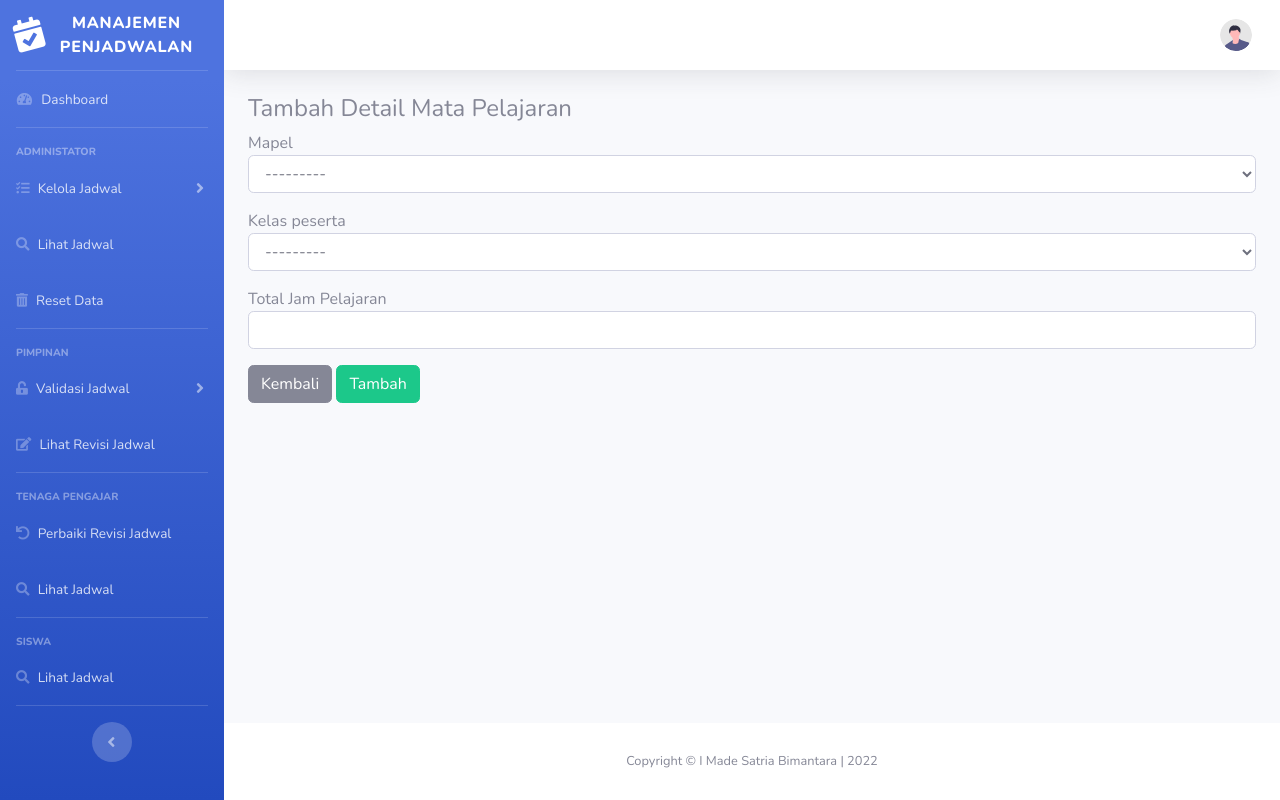
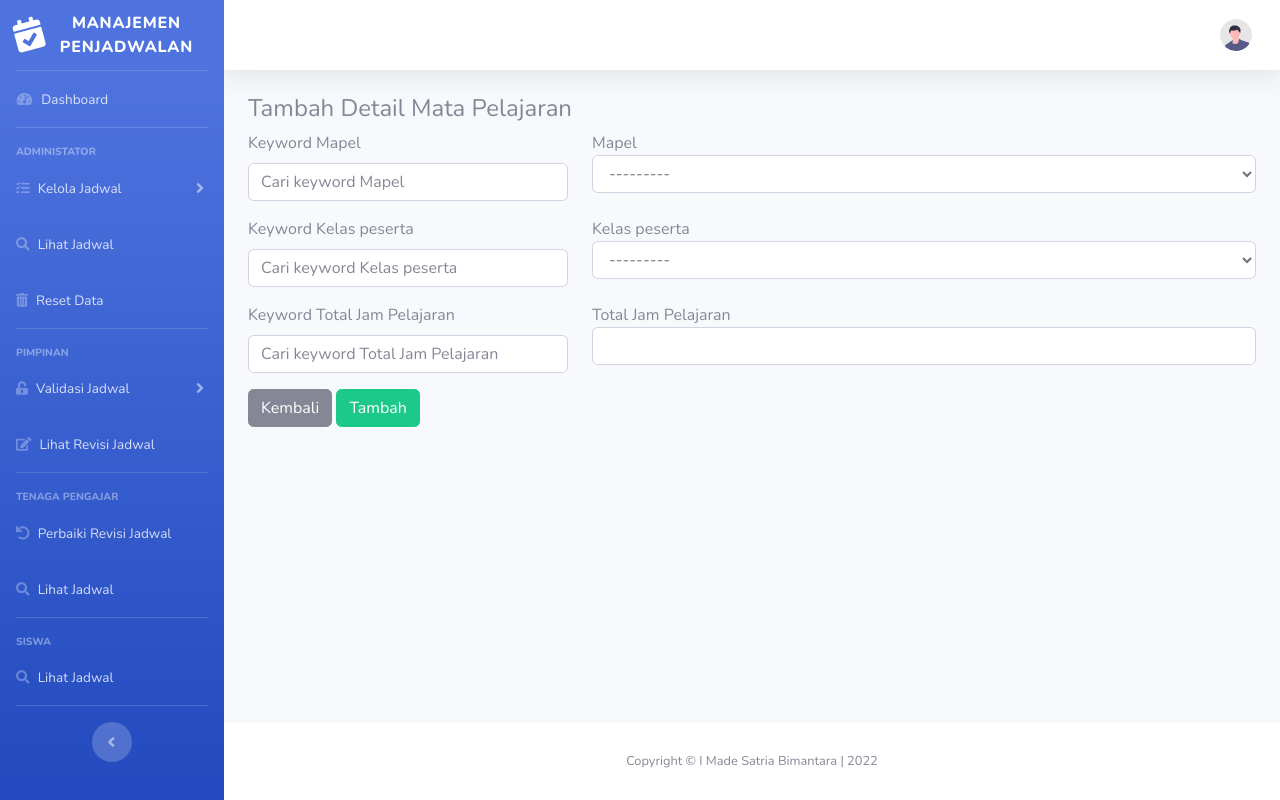
Before and after one commit to satriabimantara/Aplikasi_Manajemen_Penjadwalan, a Django app: page /administrator/detail_mata_pelajaran/tambah/ in a window 1280 px wide. Run offline with Django 4.2, Linux system fonts and the light colour scheme; a user stored in the database is signed in; data comes from the database, SQL or seed files in the repository; both versions use the stored data as it was after the commit; some libraries are stand-ins or nearby versions.

Commit message:
Update Final Release V0.1

```diff
--- a/apps/administrator/forms.py
+++ b/apps/administrator/forms.py
@@ -146,6 +146,7 @@ class DetailMataPelajaranForm(forms.ModelForm):
             'total_jam': forms.NumberInput(
                 attrs={
                     'class': 'form-control',
+                    'required': 'true'
                 }
             ),
         }
--- a/apps/administrator/mapel_views.py
+++ b/apps/administrator/mapel_views.py
@@ -57,7 +57,7 @@ class DetailMataPelajaranIndexView(LoginRequiredMixin, UserPassesTestMixin, List
 
 class DetailMataPelajaranCreateView(LoginRequiredMixin, UserPassesTestMixin, SuccessMessageMixin, CreateView):
     form_class = DetailMataPelajaranForm
-    template_name = 'create.html'
+    template_name = 'administrator/mapel/create_detail_mata_pelajaran.html'
     extra_context = {
         'title_page': 'Manage Detail Mapel | Tambah',
         'subtitle_page': "Tambah Detail Mata Pelajaran",
@@ -260,3 +260,18 @@ def search_detail_pelajaran(request):
     }
 
     return JsonResponse(data)
+
+
+def search_mapel(request):
+    keyword = request.GET.get('keyword', None)
+    # buat query untuk menjadi mata pelajaran dan kelas berdasarkan keyword
+    response_query = MataPelajaran.objects.filter(
+        mapel__icontains=keyword,
+    ).values()
+
+    # ambil hasil jquery response
+    data = {
+        'mapel': list(response_query)
+    }
+
+    return JsonResponse(data)
--- a/apps/administrator/urls.py
+++ b/apps/administrator/urls.py
@@ -43,7 +43,9 @@ from .views import (
     search_detail_pelajaran,
     search_guru,
     search_detail_waktu,
-    search_ruangan
+    search_ruangan,
+    search_mapel,
+    search_kelas_peserta
 )
 
 app_name = 'administrator_IT'
@@ -125,6 +127,9 @@ urlpatterns = [
     path('search_guru/', search_guru, name='search_guru'),
     path('search_detail_waktu/', search_detail_waktu, name='search_detail_waktu'),
     path('search_ruangan/', search_ruangan, name='search_ruangan'),
+    path('search_mapel/', search_mapel, name='search_mapel'),
+    path('search_kelas_peserta/', search_kelas_peserta,
+         name='search_kelas_peserta'),
 
     path('', IndexView.as_view(), name='index'),
 ]
--- a/apps/administrator/views.py
+++ b/apps/administrator/views.py
@@ -16,7 +16,8 @@ from .mapel_views import (
     DetailMataPelajaranCreateView,
     DetailMataPelajaranDeleteView,
     DetailMataPelajaranUpdateView,
-    search_detail_pelajaran
+    search_detail_pelajaran,
+    search_mapel
 )
 from .ruangan_views import (
     RuanganCreateView,
@@ -29,7 +30,8 @@ from .kelas_views import (
     DetailKelasCreateView,
     DetailKelasDeleteView,
     DetailKelasUpdateView,
-    KelasIndexView
+    KelasIndexView,
+    search_kelas_peserta
 )
 
 from .waktu_views import (
--- a/apps/pimpinan/views.py
+++ b/apps/pimpinan/views.py
@@ -184,8 +184,8 @@ def error_404_view(request, exception):
     return render(request, '404.html')
 
 
-def pimpinan_group(self):
-    return self.request.user.groups.filter(name='pimpinan')
+def pimpinan_group(user):
+    return user.groups.filter(name='pimpinan')
 
 
 @login_required
--- /dev/null
+++ b/apps/templates/administrator/mapel/create_detail_mata_pelajaran.html
@@ -0,0 +1,97 @@
+{% extends 'base.html' %}
+
+{% block page_content %}
+
+<div class="row">
+    <div class="col">
+        <h4>{{subtitle_page}}</h4>
+    </div>
+</div>
+
+{% if form.errors %}
+{% for error in form.errors.values %}
+<div class="row">
+    <div class="col">
+        <div class="alert alert-warning alert-dismissible fade show" role="alert">
+            <strong>Warning!</strong> {{ error|escape }}
+            <button type="button" class="close" data-dismiss="alert" aria-label="Close">
+                <span aria-hidden="true">&times;</span>
+            </button>
+        </div>
+    </div>
+</div>
+{% endfor %}
+{% endif %}
+{% if messages %}
+{% for message in messages %}
+<div class="row mt-3">
+    <div class="col">
+        <div class="alert alert-{{message.tags}} alert-dismissible fade show" role="alert">
+            <strong>{{message.tags.upper}}!</strong> {{ message|safe }}
+            <button type="button" class="close" data-dismiss="alert" aria-label="Close">
+                <span aria-hidden="true">&times;</span>
+            </button>
+        </div>
+    </div>
+</div>
+{% endfor %}
+{% endif %}
+<div class="row">
+    <div class="col">
+        <form method="POST">
+            {% csrf_token %}
+            {% for f in form %}
+            <div class="row">
+                <div class="col-lg-4">
+                    <div class="form-group">
+                        <label for="keyword_{{f.auto_id}}">Keyword {{f.label}}</label>
+                        <input type="text" class="form-control" id="keyword_{{f.auto_id}}"
+                            placeholder="Cari keyword {{f.label}}">
+                    </div>
+                </div>
+                <div class="col-lg-8">
+                    <div class="form-group">
+                        {{f.label}}
+                        {{f}}
+                    </div>
+                </div>
+            </div>
+            {% endfor %}
+            <a href="{% url back_url %}" class="btn btn-secondary">Kembali</a>
+            <button type="submit" class='btn {{button.button_color}} '>{{button.button_name}}</button>
+        </form>
+    </div>
+</div>
+{% endblock page_content %}
+
+{% block javascripts_extra_code %}
+<script>
+    let keywords = ['mapel', 'kelas_peserta']
+
+    // AJAX searching for each keywords search query
+    keywords.forEach(keyword => {
+        $("#keyword_id_".concat(keyword)).change(function () {
+            // ambil value yang diketikkan user
+            let user_type_keyword = $(this).val()
+            // URL Path
+            let URL_path = '/administrator/search_'.concat(keyword).concat('/')
+            // jalankan ajax request in backend
+            $.ajax({
+                url: URL_path,
+                data: {
+                    'keyword': user_type_keyword
+                },
+                type: "GET",
+                dataType: 'json',
+                success: function (data) {
+                    data = data[keyword]
+                    $('#id_'.concat(keyword)).val(data[0]['id'])
+                },
+                error: function (data) {
+                    alert("Something went wrong, please contact your administrator!");
+                }
+            });
+        });
+    });
+</script>
+{% endblock javascripts_extra_code %}
```
Also changed, not shown: apps/administrator/kelas_views.py (+23 -0 lines), apps/templates/jadwal/list.html (+16 -1 lines), apps/db_aplikasi_manajemen_penjadwalan.sqlite3.
